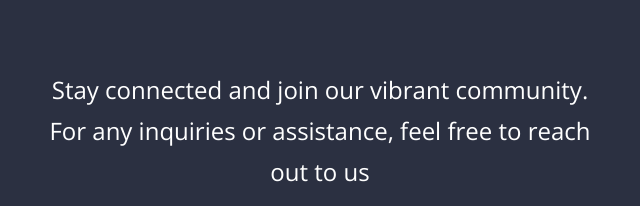
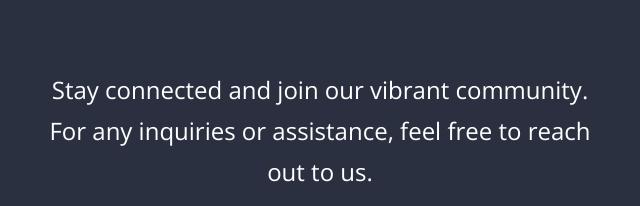
Before and after one commit to andrii102/bootstrap_web, a website: page index.html in a window 1280 px wide. Shown: the part 4327-4533 px from the top of the page, 320-960 px from the left. Drawn offline with nearby package versions, Linux system fonts and the light colour scheme; files that its build step writes are made by us from their sources.

Commit message:
initial commit

```diff
--- a/index.html
+++ b/index.html
@@ -365,7 +365,7 @@
       <div class="container">
         <div class="row">
           <div class="col-md-6 offset-md-3 text-center fs-4">
-            <p>Stay connected and join our vibrant community. For any inquiries or assistance, feel free to reach out to us</p>
+            <p>Stay connected and join our vibrant community. For any inquiries or assistance, feel free to reach out to us.</p>
             <div class="social-icons d-flex justify-content-center gap-4">
               <i class="fab fa-facebook fa-2x"></i>
               <i class="fab fa-twitter fa-2x"></i>
```
